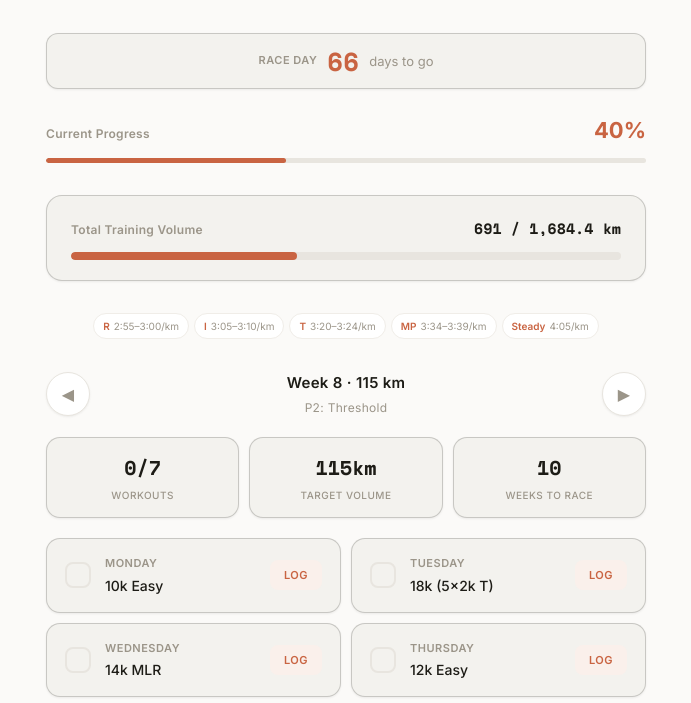
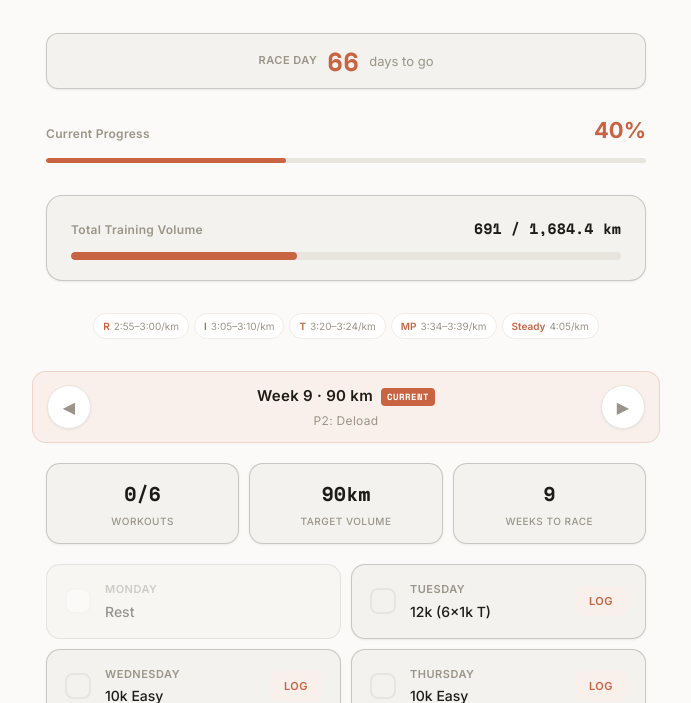
Before and after one commit to dhatton96/marathon-training-tracker, a plain HTML site: page index.html in a window 1280 px wide. Shown: the part 97-800 px from the top of the page, without its empty margins (294-985 px from the left). Drawn offline with nearby package versions, Linux system fonts and the light colour scheme.

Commit message:
Auto-detect current training week and scroll to it on load
- Derive current week from PLAN_START (Mon 22 Dec 2025) instead of hardcoding week 8
- Auto-scroll to week-nav on page load (120ms defer for PWA compatibility)
- Add CURRENT badge and subtle accent tint to the active week nav strip

Co-Authored-By: Claude Sonnet 4.6 <noreply@anthropic.com>

```diff
--- a/index.html
+++ b/index.html
@@ -217,6 +217,18 @@ header .subtitle{color:var(--text-dim);font-size:13px;font-weight:400;letter-spa
 
 /* Monospace utility */
 .mono{font-family:'Space Mono','Courier New',monospace}
+
+/* Current Week Badge */
+.current-badge{
+  font-family:'Space Mono','Courier New',monospace;font-size:9px;font-weight:700;
+  letter-spacing:0.5px;background:var(--accent);color:#fff;
+  padding:2px 6px;border-radius:4px;margin-left:8px;vertical-align:middle;
+  text-transform:uppercase;display:inline-block;
+}
+.week-nav.is-current{
+  background:var(--accent-light);border:1px solid rgba(201,100,66,0.2);
+  border-radius:14px;padding:12px 14px;margin-left:-14px;margin-right:-14px;
+}
 </style>
 </head>
 <body>
@@ -254,8 +266,17 @@ const DAYS=['mon','tue','wed','thu','fri','sat','sun'];
 const DAY_LABELS={mon:'Monday',tue:'Tuesday',wed:'Wednesday',thu:'Thursday',fri:'Friday',sat:'Saturday',sun:'Sunday'};
 const STORAGE_KEY='marathon-tracker-v1';
 
+// ─── Current Week Detection ────────────────────────────────────────────
+// Week 1 began Mon 22 Dec 2025 — anchor for all date maths
+const PLAN_START=new Date(2025,11,22);
+function getCurrentPlanWeek(){
+  const now=new Date();now.setHours(0,0,0,0);
+  const days=Math.floor((now-PLAN_START)/864e5);
+  return Math.max(1,Math.min(18,Math.floor(days/7)+1));
+}
+
 // ─── State ────────────────────────────────────────────────────────────
-let state, currentWeek=8;
+let state, currentWeek;
 
 function loadState(){
   const saved=localStorage.getItem(STORAGE_KEY);
@@ -303,6 +324,7 @@ function escHtml(s){const d=document.createElement('div');d.textContent=s;return
 
 // ─── Render ───────────────────────────────────────────────────────────
 function render(){
+  const isCurrentWeek=currentWeek===getCurrentPlanWeek();
   const pct=calcProgress();
   const week=PLAN[currentWeek-1];
   const ws=weekStats(currentWeek);
@@ -336,9 +358,9 @@ function render(){
   ${PACES.map(p=>`<div class="pace-pill"><strong>${p.abbr}</strong>${p.pace}</div>`).join('')}
 </div>
 
-<div class="week-nav">
+<div class="week-nav${isCurrentWeek?' is-current':''}" id="week-nav">
   <button class="nav-btn" onclick="navWeek(-1)" ${currentWeek===1?'disabled':''}>&#9664;</button>
-  <h2>Week ${week.w} &middot; ${week.km} km<span class="phase">${week.phase}</span></h2>
+  <h2>Week ${week.w} &middot; ${week.km} km${isCurrentWeek?'<span class="current-badge">CURRENT</span>':''}<span class="phase">${week.phase}</span></h2>
   <button class="nav-btn" onclick="navWeek(1)" ${currentWeek===18?'disabled':''}>&#9654;</button>
 </div>
 
@@ -471,7 +493,14 @@ document.addEventListener('touchend',e=>{
 },{passive:true});
 
 // ─── Init ─────────────────────────────────────────────────────────────
-loadState();render();
+loadState();
+currentWeek=getCurrentPlanWeek();
+render();
+// Auto-scroll to current week on load (works on desktop and as a home screen PWA)
+setTimeout(()=>{
+  const el=document.getElementById('week-nav');
+  if(el)el.scrollIntoView({behavior:'smooth',block:'start'});
+},120);
 </script>
 </body>
 </html>
```
